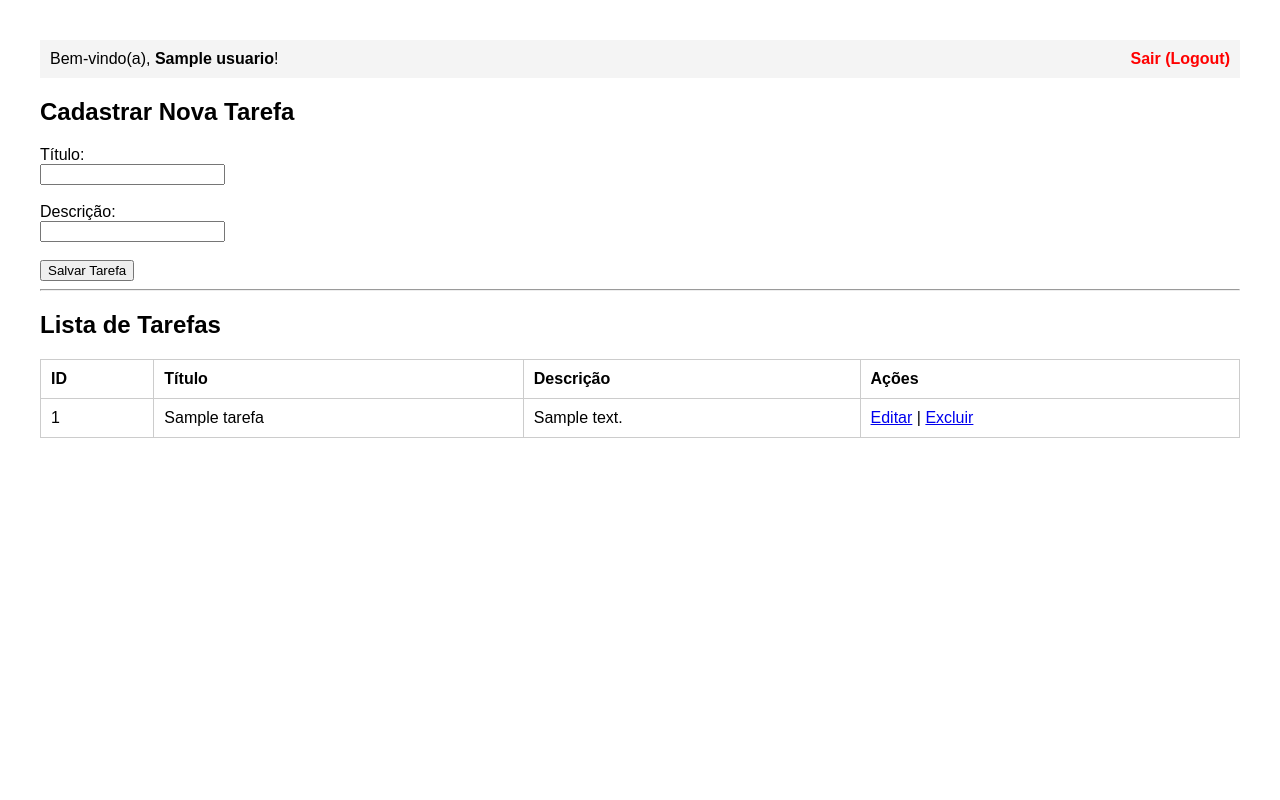
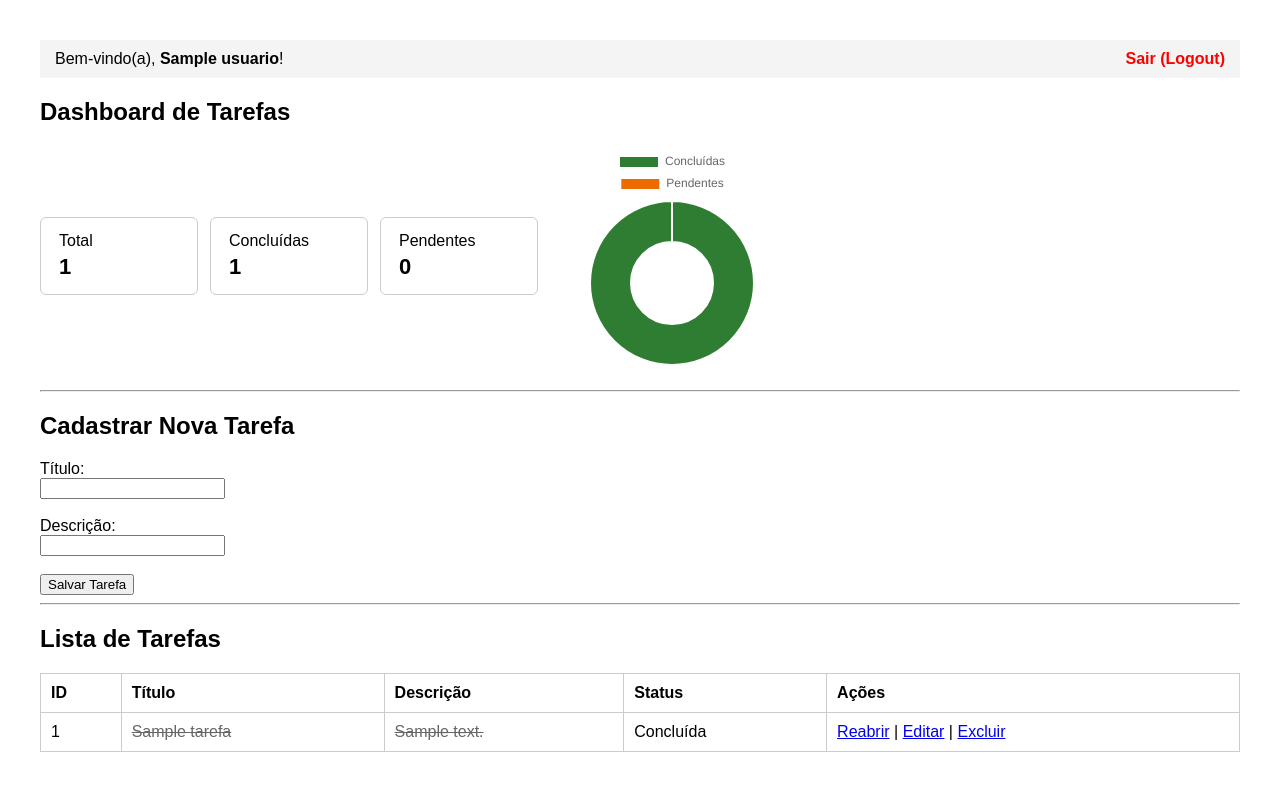
Before and after one commit to anjosch/Software-Product, a Spring Boot app: page / in a window 1280 px wide. Run offline with Spring Boot 4, Linux system fonts and the light colour scheme; a user stored in the database is signed in; tables that the repository leaves empty hold one stand-in row (values such as "Sample post").

Commit message:
avaliação final

```diff
--- a/atividades/src/main/java/com/atividade/controller/TarefaController.java
+++ b/atividades/src/main/java/com/atividade/controller/TarefaController.java
@@ -24,39 +24,85 @@ public class TarefaController {
         if (usuarioLogado == null) {
             return "redirect:/login";
         }
-        model.addAttribute("tarefas", repository.findByUsuario(usuarioLogado));
+
+        java.util.List<Tarefa> tarefasDoUsuario = repository.findByUsuario(usuarioLogado);
+        long totalConcluidas = tarefasDoUsuario.stream().filter(Tarefa::isConcluida).count();
+        long totalPendentes = tarefasDoUsuario.size() - totalConcluidas;
+
+        model.addAttribute("tarefas", tarefasDoUsuario);
+        model.addAttribute("totalTarefas", tarefasDoUsuario.size());
+        model.addAttribute("totalConcluidas", totalConcluidas);
+        model.addAttribute("totalPendentes", totalPendentes);
         return "index";
     }
 
-    // Salva ou atualiza a tarefa vinculando ao usuário logado
     @PostMapping("/salvar")
     public String salvar(Tarefa tarefa, HttpSession session) {
         Usuario usuarioLogado = (Usuario) session.getAttribute("usuarioLogado");
         if (usuarioLogado == null) {
             return "redirect:/login";
         }
-        // Amarra a tarefa ao usuário antes de salvar no MySQL
+
+        // Se for edição de uma tarefa existente, valida posse e mantém o status 'concluida'
+        if (tarefa.getId() != null) {
+            Tarefa existente = repository.findById(tarefa.getId()).orElse(null);
+            if (existente == null || existente.getUsuario() == null
+                    || !existente.getUsuario().getId().equals(usuarioLogado.getId())) {
+                return "redirect:/";
+            }
+            tarefa.setConcluida(existente.isConcluida());
+        }
+
         tarefa.setUsuario(usuarioLogado);
         repository.save(tarefa);
         return "redirect:/";
     }
 
-    @GetMapping("/excluir/{id}")
-    public String excluir(@PathVariable Long id, HttpSession session) {
-        if (session.getAttribute("usuarioLogado") == null) {
+    @GetMapping("/editar/{id}")
+    public String editar(@PathVariable Long id, Model model, HttpSession session) {
+        Usuario usuarioLogado = (Usuario) session.getAttribute("usuarioLogado");
+        if (usuarioLogado == null) {
             return "redirect:/login";
         }
-        repository.deleteById(id);
-        return "redirect:/";
-    }
 
-    @GetMapping("/editar/{id}")
-    public String editar(@PathVariable Long id, Model model, HttpSession session) {
-        if (session.getAttribute("usuarioLogado") == null) {
-            return "redirect:/login";
+        Tarefa tarefa = repository.findById(id).orElse(null);
+        if (tarefa == null || tarefa.getUsuario() == null
+                || !tarefa.getUsuario().getId().equals(usuarioLogado.getId())) {
+            return "redirect:/";
         }
-        Tarefa tarefa = repository.findById(id).orElse(null);
+
         model.addAttribute("tarefa", tarefa);
         return "editar";
     }
+
+    @GetMapping("/excluir/{id}")
+    public String excluir(@PathVariable Long id, HttpSession session) {
+        Usuario usuarioLogado = (Usuario) session.getAttribute("usuarioLogado");
+        if (usuarioLogado == null) {
+            return "redirect:/login";
+        }
+
+        Tarefa tarefa = repository.findById(id).orElse(null);
+        if (tarefa != null && tarefa.getUsuario() != null
+                && tarefa.getUsuario().getId().equals(usuarioLogado.getId())) {
+            repository.deleteById(id);
+        }
+        return "redirect:/";
+    }
+    // Alterna o status da tarefa entre Pendente (false) e Concluída (true)
+    @GetMapping("/concluir/{id}")
+    public String concluir(@PathVariable Long id, HttpSession session) {
+        Usuario usuarioLogado = (Usuario) session.getAttribute("usuarioLogado");
+        if (usuarioLogado == null) {
+            return "redirect:/login";
+        }
+
+        Tarefa tarefa = repository.findById(id).orElse(null);
+        if (tarefa != null && tarefa.getUsuario() != null
+                && tarefa.getUsuario().getId().equals(usuarioLogado.getId())) {
+            tarefa.setConcluida(!tarefa.isConcluida());
+            repository.save(tarefa);
+        }
+        return "redirect:/";
+    }
 }
--- a/atividades/src/main/resources/templates/index.html
+++ b/atividades/src/main/resources/templates/index.html
@@ -2,18 +2,52 @@
 <html xmlns:th="http://www.thymeleaf.org">
 <head>
     <meta charset="UTF-8">
-    <title>Minhas Tarefas</title>
+    <title>Minhas Tarefas — Dashboard</title>
+    <script src="https://cdn.jsdelivr.net/npm/chart.js"></script>
     <style>
         body { font-family: Arial, sans-serif; margin: 40px; }
+        .topbar { display: flex; justify-content: space-between; align-items: center; background: #f4f4f4; padding: 10px 15px; margin-bottom: 20px; }
+        .dashboard { display: flex; gap: 24px; align-items: center; flex-wrap: wrap; margin-bottom: 24px; }
+        .cards { display: flex; gap: 12px; }
+        .card { border: 1px solid #ccc; padding: 14px 18px; border-radius: 6px; min-width: 120px; }
+        .card strong { display: block; font-size: 22px; margin-top: 4px; }
+        .grafico-box { width: 220px; height: 220px; }
         table { width: 100%; border-collapse: collapse; margin-top: 20px; }
         th, td { border: 1px solid #ccc; padding: 10px; text-align: left; }
+        .concluida { text-decoration: line-through; color: #666; }
     </style>
 </head>
 <body>
-<div style="display: flex; justify-content: space-between; align-items: center; background: #f4f4f4; padding: 10px; margin-bottom: 20px;">
+
+<div class="topbar">
     <span>Bem-vindo(a), <strong th:text="${session.usuarioLogado.nome}">Usuário</strong>!</span>
     <a href="/logout" style="color: red; text-decoration: none; font-weight: bold;">Sair (Logout)</a>
 </div>
+
+<h2>Dashboard de Tarefas</h2>
+<div class="dashboard">
+    <div class="cards">
+        <div class="card">
+            <span>Total</span>
+            <strong th:text="${totalTarefas}">0</strong>
+        </div>
+        <div class="card">
+            <span>Concluídas</span>
+            <strong th:text="${totalConcluidas}">0</strong>
+        </div>
+        <div class="card">
+            <span>Pendentes</span>
+            <strong th:text="${totalPendentes}">0</strong>
+        </div>
+    </div>
+
+    <div class="grafico-box">
+        <canvas id="graficoTarefas"></canvas>
+    </div>
+</div>
+
+<hr>
+
 <h2>Cadastrar Nova Tarefa</h2>
 <form action="/salvar" method="POST">
     <label>Título:</label><br>
@@ -34,22 +68,47 @@
         <th>ID</th>
         <th>Título</th>
         <th>Descrição</th>
+        <th>Status</th>
         <th>Ações</th>
     </tr>
     </thead>
     <tbody>
-
     <tr th:each="tarefa : ${tarefas}">
         <td th:text="${tarefa.id}"></td>
-        <td th:text="${tarefa.titulo}"></td>
-        <td th:text="${tarefa.descricao}"></td>
+        <td th:text="${tarefa.titulo}" th:classappend="${tarefa.concluida} ? 'concluida' : ''"></td>
+        <td th:text="${tarefa.descricao}" th:classappend="${tarefa.concluida} ? 'concluida' : ''"></td>
+        <td th:text="${tarefa.concluida} ? 'Concluída' : 'Pendente'"></td>
         <td>
+            <a th:href="@{/concluir/{id}(id=${tarefa.id})}"
+               th:text="${tarefa.concluida} ? 'Reabrir' : 'Concluir'"></a> |
             <a th:href="@{/editar/{id}(id=${tarefa.id})}">Editar</a> |
-            <a th:href="@{/excluir/{id}(id=${tarefa.id})}" onclick="return confirm('Tem certeza que deseja excluir esta tarefa?');">Excluir</a>
+            <a th:href="@{/excluir/{id}(id=${tarefa.id})}"
+               onclick="return confirm('Tem certeza que deseja excluir esta tarefa?');">Excluir</a>
         </td>
     </tr>
     </tbody>
 </table>
 
+<script th:inline="javascript">
+    const concluidas = [[${totalConcluidas}]];
+    const pendentes = [[${totalPendentes}]];
+
+    const ctx = document.getElementById('graficoTarefas');
+    new Chart(ctx, {
+        type: 'doughnut',
+        data: {
+            labels: ['Concluídas', 'Pendentes'],
+            datasets: [{
+                data: [concluidas, pendentes],
+                backgroundColor: ['#2e7d32', '#ed6c02']
+            }]
+        },
+        options: {
+            responsive: true,
+            maintainAspectRatio: false
+        }
+    });
+</script>
+
 </body>
 </html>
```
Also changed, not shown: atividades/src/main/java/com/atividade/model/Tarefa.java (+6 -1 lines).
